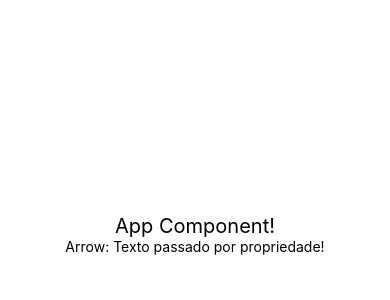
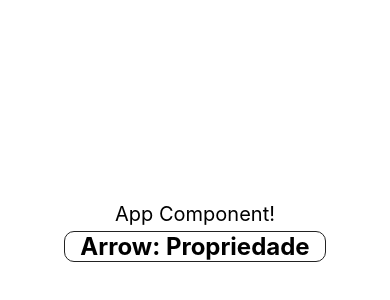
Before and after one commit to JonathanHenriqueCWB/React-native-exercicios, a React Native app: screen / in a window 390 px wide. Shown: the part 188-488 px from the top of the page. Built offline with nearby package versions, Linux system fonts and the light colour scheme.

Commit message:
Criando uma folha de estilo padrão

```diff
--- a/src/App.js
+++ b/src/App.js
@@ -10,7 +10,7 @@
     return(
       <View style={styles.container}>
         <Text style={styles.f20}>App Component!</Text>
-        <Simples texto='Texto passado por propriedade!'></Simples>
+        <Simples texto='Propriedade'></Simples>
       </View>
     );
   }
--- a/src/componentes/Simples.js
+++ b/src/componentes/Simples.js
@@ -1,5 +1,7 @@
 import React, { Component } from 'react';
 import {Text} from 'react-native';
+
+import Padrao from '../estilo/Padrao';
 
 //TIPOS DE COMPONENTES FUNCIONAIS (Componentes baseados em funções)
 
@@ -23,4 +25,4 @@
 }
 */
 
-export default props => <Text>Arrow: {props.texto}</Text>
+export default props => <Text style={[Padrao.ex]}>Arrow: {props.texto}</Text>
--- /dev/null
+++ b/src/estilo/Padrao.js
@@ -0,0 +1,13 @@
+import { StyleSheet } from 'react-native';
+
+export default StyleSheet.create({
+    ex:{
+        paddingHorizontal: 15,
+        marginVertical: 5,
+        borderRadius: 10,
+        borderWidth: 1,
+        borderColor: '#222',
+        fontSize: 24,
+        fontWeight: "bold"
+    }
+});
```
